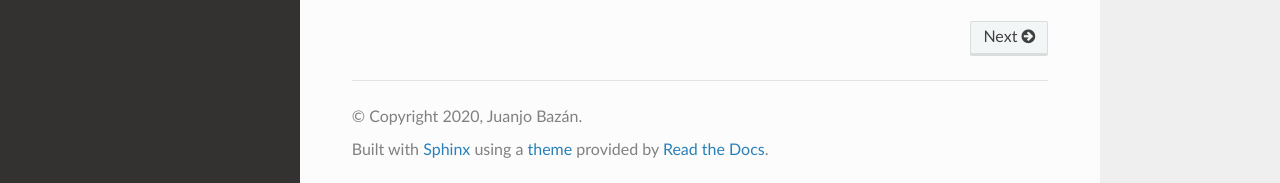
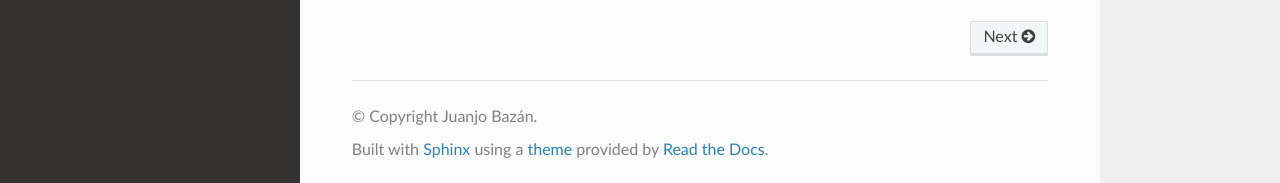
Before and after one commit to xuanxu/starmatrix, a Sphinx documentation site: the page built from docs/index.rst, in a window 1280 px wide and 900 px high, scrolled down 1139 px. Shown: the part 714-897 px from the top of the window. Built offline with Sphinx 7.4.7 and the Read the Docs theme 2.0.0, drawn with Linux system fonts in a browser that asks for light colours.

Commit message:
Remove year

```diff
--- a/docs/conf.py
+++ b/docs/conf.py
@@ -20,7 +20,7 @@
 # -- Project information -----------------------------------------------------
 
 project = 'Starmatrix'
-copyright = '2020, Juanjo Bazán'
+copyright = 'Juanjo Bazán'
 author = 'Juanjo Bazán'
 
 # The short X.Y version
```
